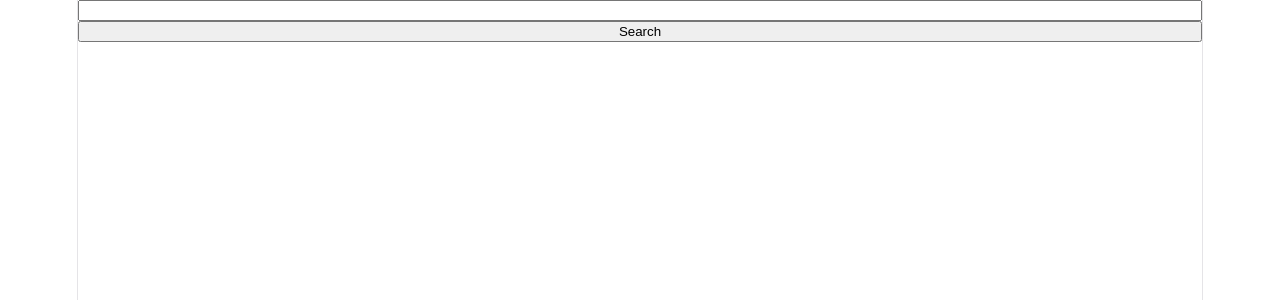
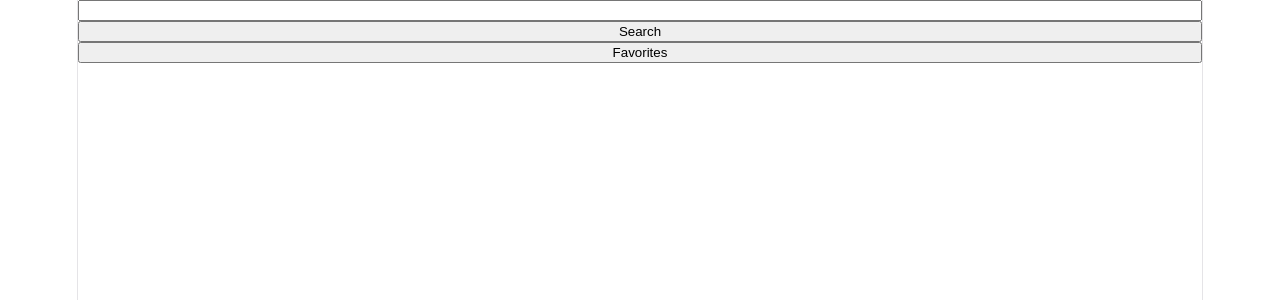
Before and after one commit to AntreasChristoforou/movie-explorer, a React (Vite) app: page / in a window 1280 px wide. Shown: the top 300 px of the page. Built offline with nearby package versions, Linux system fonts and the light colour scheme.

Commit message:
Add favorites view with tab switching

```diff
--- a/src/App.tsx
+++ b/src/App.tsx
@@ -11,7 +11,7 @@ type Movie = {
 
   type MovieCardProps ={
     movie : Movie;
-    onToggleFavorite : (id: string) => void;
+    onToggleFavorite : (movie: Movie) => void;
     isFavorite : boolean;
   }
 function MovieCard({movie , onToggleFavorite , isFavorite}: MovieCardProps) {
@@ -22,7 +22,7 @@ function MovieCard({movie , onToggleFavorite , isFavorite}: MovieCardProps) {
 
         <h3>{movie.Title}</h3>
         <p>{movie.Year}</p>
-        <button onClick={() => onToggleFavorite(movie.imdbID)}>{isFavorite ? "♥" : "♡"}</button>
+        <button onClick={() => onToggleFavorite(movie)}>{isFavorite ? "♥" : "♡"}</button>
 
       </li>
 
@@ -35,7 +35,8 @@ function App() {
   const [loading , setLoading] = useState(false);
   const [error, setError] = useState<string | null>(null);
   const [text, setText] = useState("");
-  const [favorites , setFavorites] = useState<string []>([]);
+  const [favorites , setFavorites] = useState<Movie[]>([]);
+  const [view , setView] = useState<"Results" | "Favorites">("Results");
 
 
     async function load() {
@@ -62,27 +63,30 @@ function App() {
       }
     }
 
-    function onToggleFavorite(id : string) {
-      if(favorites.includes(id)){
-        setFavorites(favorites.filter(n => n !== id));
+    function onToggleFavorite(favMovie : Movie) {
+      if(favorites.some(m => m.imdbID === favMovie.imdbID)){
+        setFavorites(favorites.filter(n => n.imdbID !== favMovie.imdbID));
       }
       else{
-        setFavorites([...favorites , id]);
+        setFavorites([...favorites , favMovie]);
       }
 
 }
 
+const visible = view === "Favorites" ? favorites : movies;
 
   return (
     <>
     <input value={text} onChange={e => setText(e.target.value)}/>
-    <button onClick={load}>Search</button>
-    {loading && <p>Loading...</p>}
-    {error && <p>{error}</p>}
+    <button onClick={() => {setView("Results"); load()}}>Search</button>
+    {loading && view === "Results" && <p>Loading...</p>}
+    {error && view === "Results" && <p>{error}</p>}
+    <button onClick={() =>setView("Favorites")}>Favorites</button>
+    {view === "Favorites" && visible.length === 0 && <p>No favorites yet</p>}
     <ul>
-    {movies.map(movie =>
+    {visible.map(movie =>
 
-    <MovieCard  key={movie.imdbID} movie={movie} onToggleFavorite={onToggleFavorite} isFavorite={favorites.includes(movie.imdbID)}/>
+    <MovieCard  key={movie.imdbID} movie={movie} onToggleFavorite={onToggleFavorite} isFavorite={favorites.some(m => m.imdbID === movie.imdbID)}/>
 
     )}
     </ul>
```
